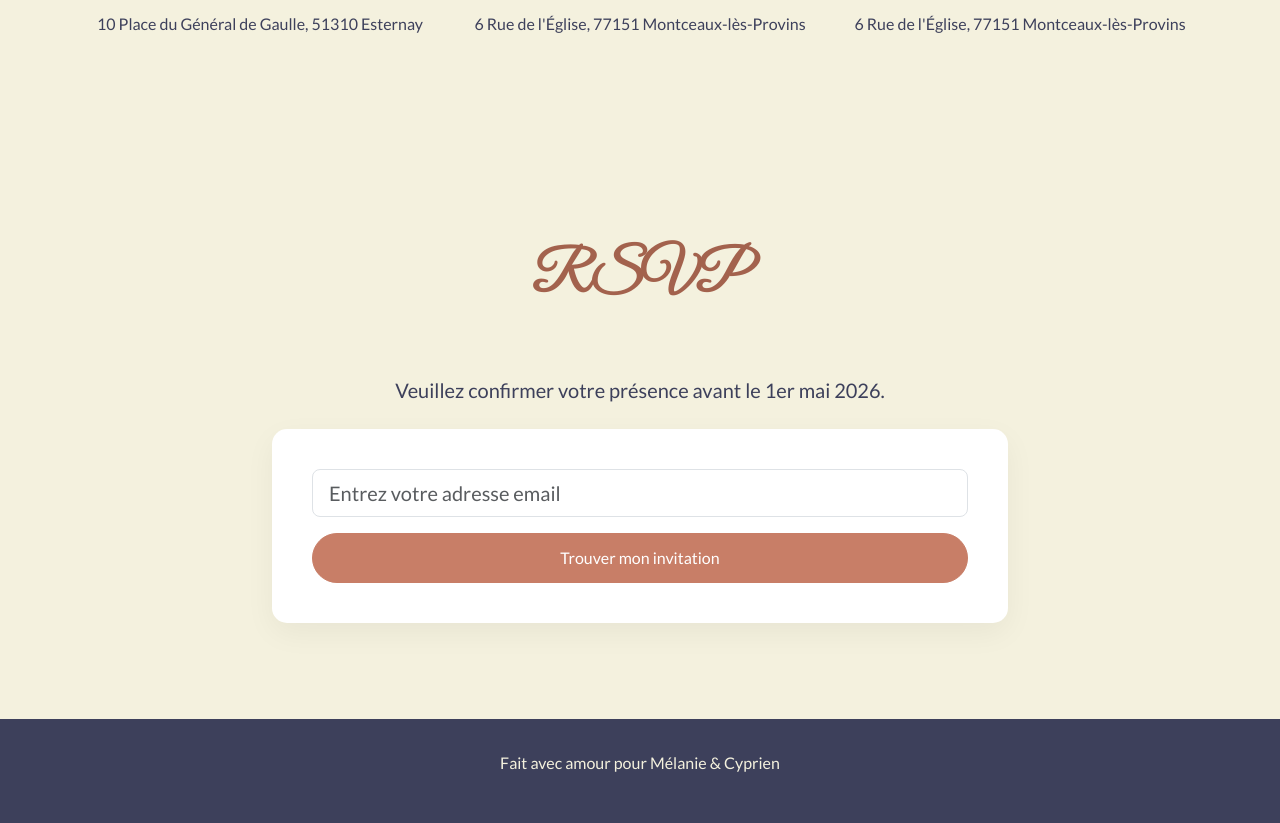
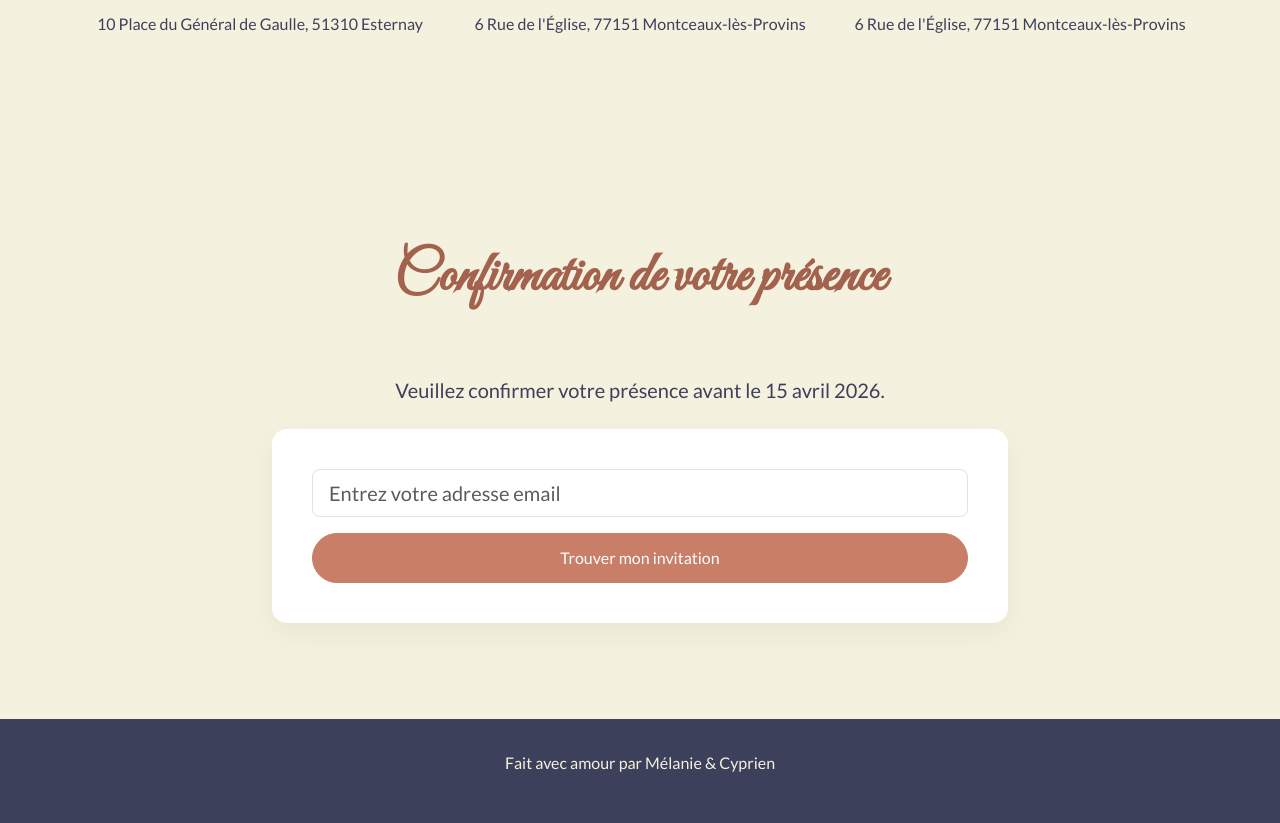
Before and after one commit to cypriengilbert/wedding-website, a PHP site: page / in a window 1280 px wide. Shown: the part 1007-1830 px from the top of the page. Run offline with PHP 8.4, Linux system fonts and the light colour scheme.

Commit message:
Edit index.php via Editor

```diff
--- a/index.php
+++ b/index.php
@@ -156,7 +156,7 @@ if ($guest) {
         <!-- RSVP Section -->
         <section id="rsvp" class="section">
             <div class="container">
-                <h2 class="section-title">RSVP</h2>
+                <h2 class="section-title">Confirmation de votre présence</h2>
                 <div class="row">
                     <div class="col-lg-8 mx-auto">
                         <?php if ($success_message): ?>
@@ -168,7 +168,7 @@ if ($guest) {
 
                         <?php if (!$guest): ?>
                             <!-- Email Form -->
-                            <p class="text-center lead mb-4">Veuillez confirmer votre présence avant le 1er mai 2026.</p>
+                            <p class="text-center lead mb-4">Veuillez confirmer votre présence avant le 15 avril 2026.</p>
                             <form action="#rsvp" method="post">
                                 <div class="mb-3">
                                     <label for="email" class="form-label visually-hidden">Email</label>
@@ -223,7 +223,7 @@ if ($guest) {
     <!-- Footer -->
     <footer>
         <div class="container">
-            <p>Fait avec amour pour Mélanie &amp; Cyprien</p>
+            <p>Fait avec amour par Mélanie &amp; Cyprien</p>
         </div>
     </footer>
 
```
